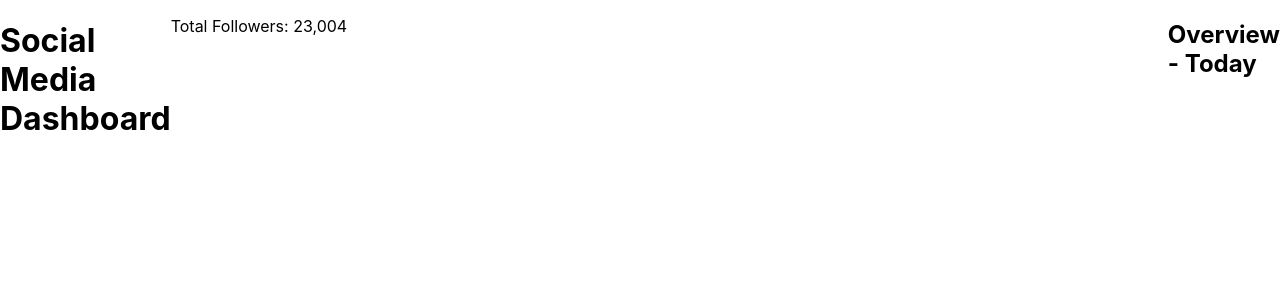
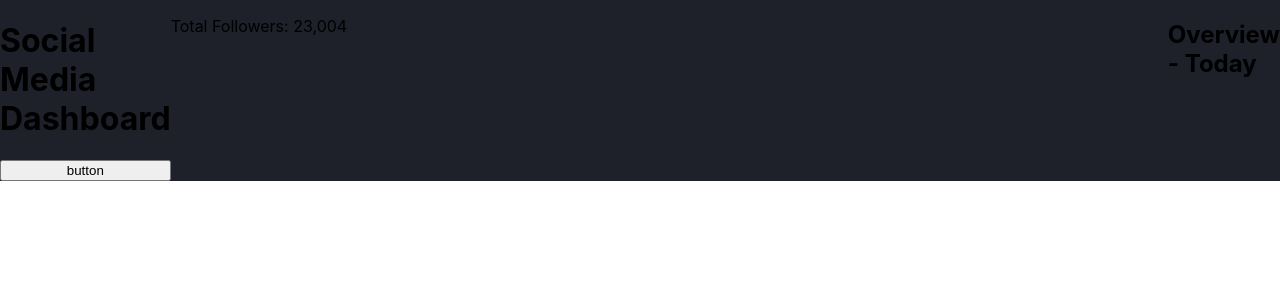
Before and after one commit to Annalisa11/social-media-theme-switcher-dashboard, a React (Create React App) app: page / in a window 1280 px wide. Shown: the top 300 px of the page. Built offline with nearby package versions, Linux system fonts and the light colour scheme.

Commit message:
added basic theme switcher functionality

```diff
--- a/src/App.scss
+++ b/src/App.scss
@@ -1,4 +1,7 @@
+@use "general" as *;
+
 .grid {
   display: grid;
   grid-template-columns: 1fr 20fr 1fr;
+  background-color: var(--bg-color);
 }
--- a/src/App.tsx
+++ b/src/App.tsx
@@ -1,14 +1,26 @@
-import React from 'react';
-import logo from './logo.svg';
-import './App.scss';
+import React, { createContext, useContext, useEffect, useState } from "react";
+import logo from "./logo.svg";
+import "./App.scss";
+import { ThemeContext } from "./ThemeProvider";
+import "./general.scss";
 
 function App() {
+  const { darkTheme, toggleTheme } = useContext(ThemeContext);
+
+  useEffect(() => {
+    document.documentElement.setAttribute(
+      "data-theme",
+      darkTheme ? "dark" : "light",
+    );
+  }, [darkTheme]);
+
   return (
-              <div className="grid">
-                  <h1>Social Media Dashboard</h1>
-                  <p>Total Followers: 23,004</p>
-                  <h2>Overview - Today</h2>
-              </div>
+    <div className="grid">
+      <h1>Social Media Dashboard</h1>
+      <p>Total Followers: 23,004</p>
+      <h2 onClick={toggleTheme}>Overview - Today</h2>
+      <button onClick={toggleTheme}>button</button>
+    </div>
   );
 }
 
--- /dev/null
+++ b/src/ThemeProvider.tsx
@@ -0,0 +1,38 @@
+import React, { createContext, useState } from "react";
+
+interface ContextProps {
+  darkTheme: boolean;
+  toggleTheme: () => void;
+}
+
+export const ThemeContext = createContext<ContextProps>({
+  darkTheme: true,
+  toggleTheme: () => {},
+});
+
+interface Props {
+  children?: React.ReactNode;
+}
+
+const ThemeProvider: React.FC<Props> = ({ children }) => {
+  const [darkTheme, setDarkTheme] = useState(true);
+
+  const toggleThemeHandler = () => {
+    setDarkTheme((prevState) => !prevState);
+    console.log("toggle theme: " + darkTheme);
+    console.log(document.documentElement.getAttribute("data-theme"));
+  };
+
+  return (
+    <ThemeContext.Provider
+      value={{
+        darkTheme: darkTheme,
+        toggleTheme: toggleThemeHandler,
+      }}
+    >
+      {children}
+    </ThemeContext.Provider>
+  );
+};
+
+export default ThemeProvider;
--- /dev/null
+++ b/src/general.scss
@@ -0,0 +1,37 @@
+:root {
+  --success-color: hsl(163, 72%, 41%);
+  --error-color: hsl(356, 69%, 56%);
+
+  --facebook-color: hsl(208, 92%, 53%);
+  --twitter-color: hsl(203, 89%, 53%);
+  --instagram-gradient-start: hsl(37, 97%, 70%);
+  --instagram-gradient-end: hsl(329, 70%, 58%);
+  --youtube-color: hsl(348, 97%, 39%);
+}
+
+html[data-theme="dark"] {
+  /* Dark Theme */
+  --toggle-dark-start: hsl(210, 78%, 56%);
+  --toggle-dark-end: hsl(146, 68%, 55%);
+
+  /* Neutral - Dark Theme */
+  --bg-color: hsl(230, 17%, 14%);
+  --very-dark-blue-top-bg-pattern: hsl(232, 19%, 15%);
+  --dark-desaturated-blue-card-bg: hsl(228, 28%, 20%);
+  --desaturated-blue-text: hsl(228, 34%, 66%);
+  --white-text: hsl(0, 0%, 100%);
+}
+
+html[data-theme="light"] {
+  /* Light Theme */
+  --toggle-light: hsl(230, 22%, 74%);
+
+  /* Neutral - Light Theme */
+  --bg-color: hsl(0, 0%, 100%);
+  --very-pale-blue-top-bg-pattern: hsl(225, 100%, 98%);
+  --light-grayish-blue-card-bg: hsl(227, 47%, 96%);
+  --dark-grayish-blue-text: hsl(228, 12%, 44%);
+  --very-dark-blue-text: hsl(230, 17%, 14%);
+}
+
+// TODO: extract colors and add them as variables for different shades and saturation.
--- a/src/index.tsx
+++ b/src/index.tsx
@@ -3,14 +3,18 @@ import ReactDOM from 'react-dom/client';
 import './index.css';
 import App from './App';
 import reportWebVitals from './reportWebVitals';
+import ThemeProvider from "./ThemeProvider";
 
 const root = ReactDOM.createRoot(
-  document.getElementById('root') as HTMLElement
+    document.getElementById('root') as HTMLElement
 );
+
 root.render(
-  <React.StrictMode>
-    <App />
-  </React.StrictMode>
+    <React.StrictMode>
+        <ThemeProvider>
+            <App/>
+        </ThemeProvider>
+    </React.StrictMode>
 );
 
 // If you want to start measuring performance in your app, pass a function
```
